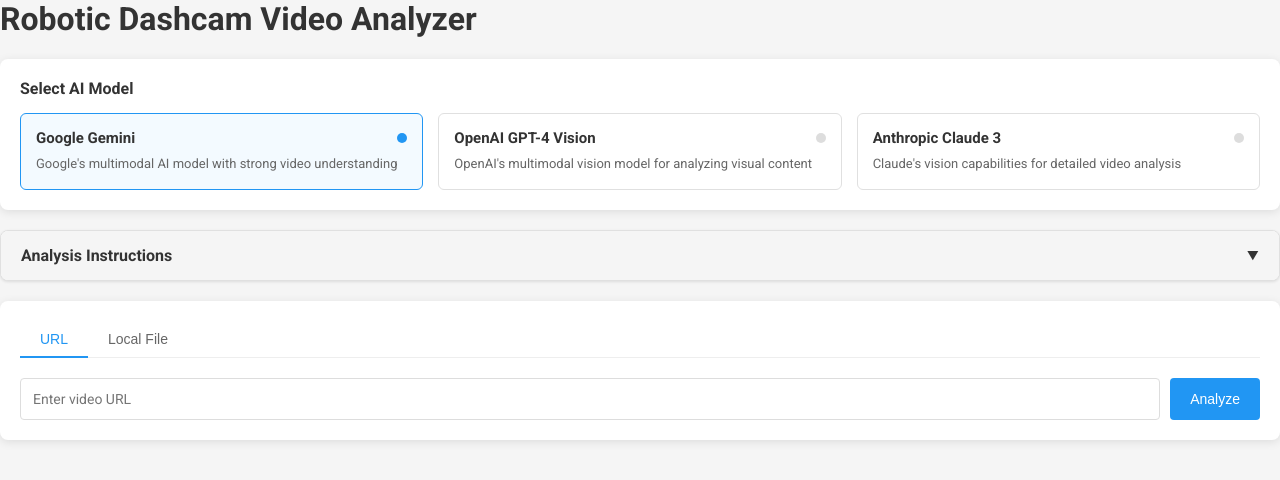
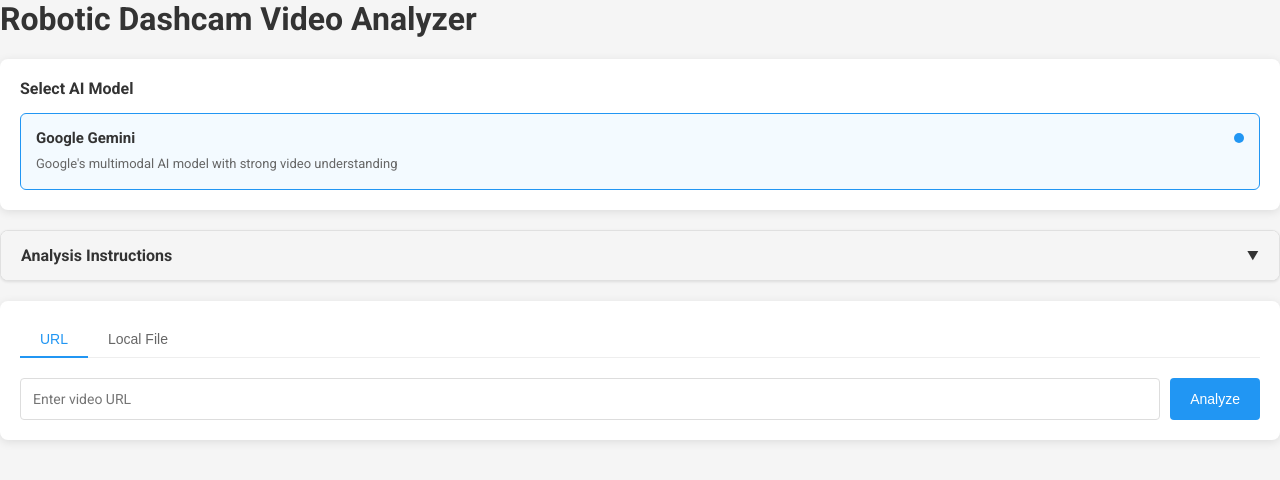
Before and after one commit to augustinexu/WorldEngine, a React (Create React App) app in the folder frontend/: page / in a window 1280 px wide. Shown: the top 480 px of the page. Built offline with nearby package versions, Linux system fonts and the light colour scheme.

Commit message:
deactivate gpt and claude models selection feature

```diff
--- a/frontend/src/Components/ModelSelector.jsx
+++ b/frontend/src/Components/ModelSelector.jsx
@@ -4,8 +4,8 @@
 const ModelSelector = ({ selectedModel, onModelChange }) => {
   const models = [
     { id: 'gemini', name: 'Google Gemini', description: 'Google\'s multimodal AI model with strong video understanding' },
-    { id: 'gpt4', name: 'OpenAI GPT-4 Vision', description: 'OpenAI\'s multimodal vision model for analyzing visual content' },
-    { id: 'claude', name: 'Anthropic Claude 3', description: 'Claude\'s vision capabilities for detailed video analysis' },
+    // { id: 'gpt4', name: 'OpenAI GPT-4 Vision', description: 'OpenAI\'s multimodal vision model for analyzing visual content' },
+    // { id: 'claude', name: 'Anthropic Claude 3', description: 'Claude\'s vision capabilities for detailed video analysis' },
   ];
 
   return (
```
